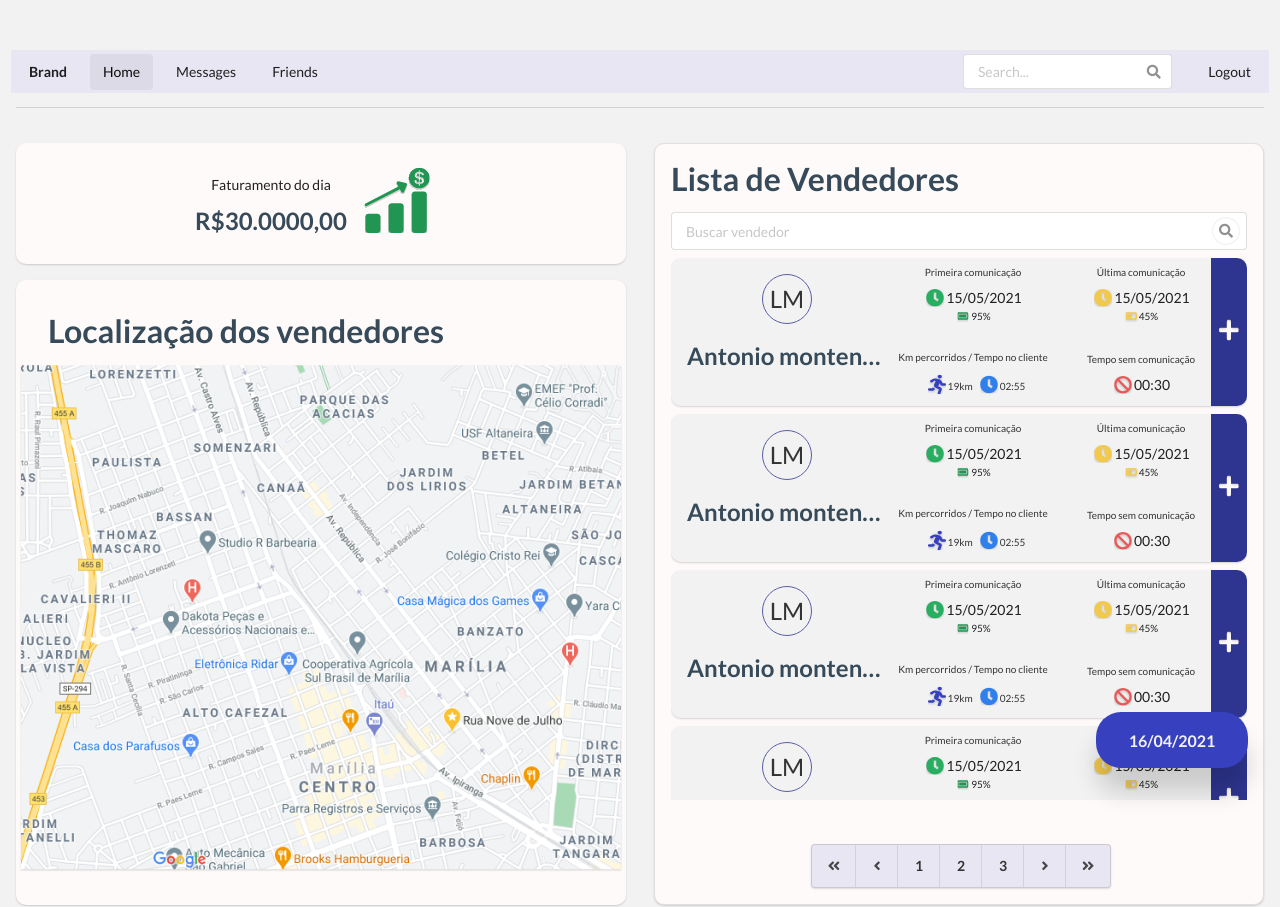
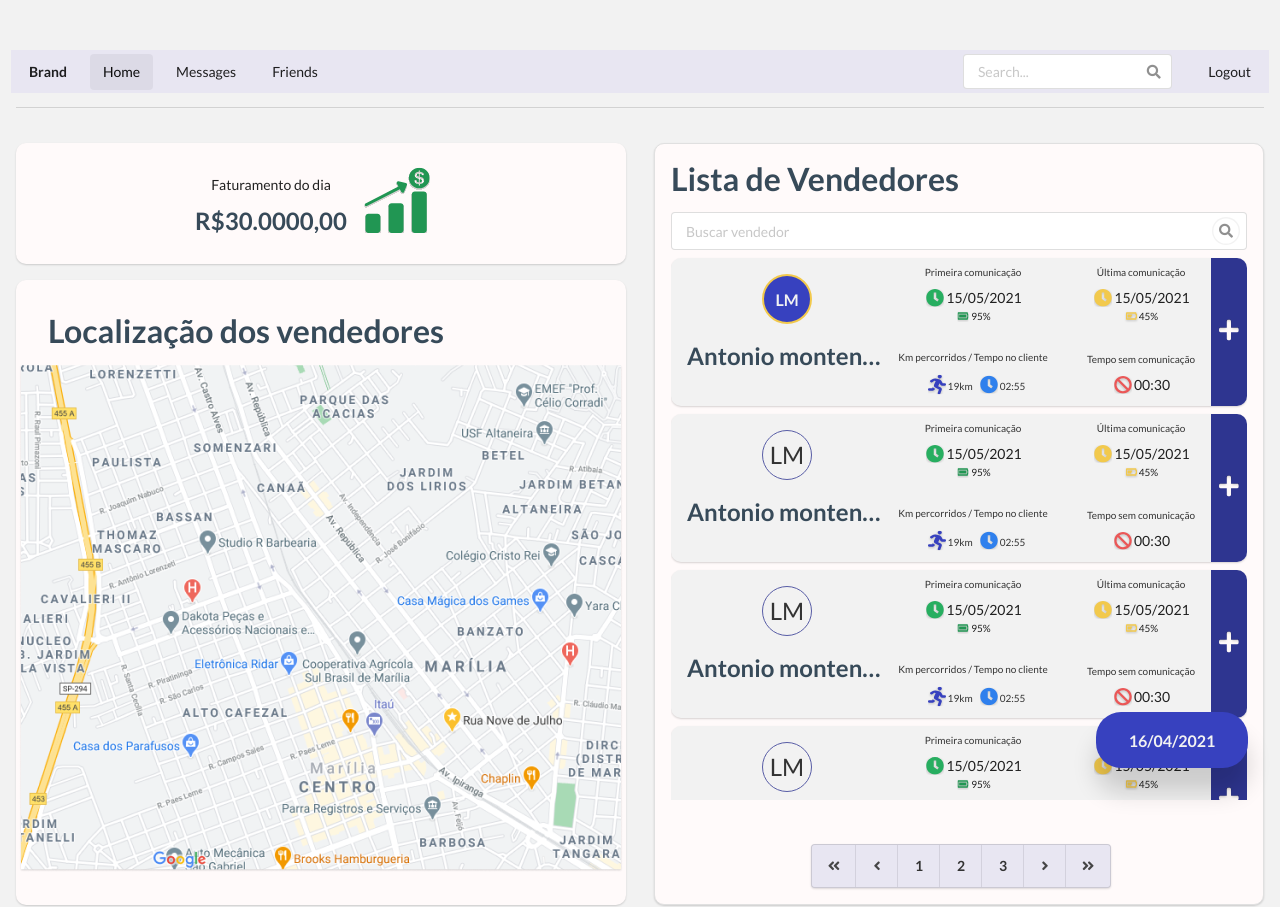
Before and after one commit to HelioHarada/dashboard-gerencialweb, a website: page index.html in a window 1280 px wide. Shown: the top 907 px of the page. Drawn offline with nearby package versions, Linux system fonts and the light colour scheme.

Commit message:
add id icone map

```diff
--- a/index.html
+++ b/index.html
@@ -101,7 +101,7 @@
                                         <div class="fs-card-vendedor">
 
                                             <!-- card avatar -->
-                                            <div class="fs-box-avatar">
+                                            <div id="fs-icon-map" class="fs-box-avatar">
                                                 <div class="fs-avatar">
                                                     <span>LM</span>
                                                 </div>
--- a/style.scss
+++ b/style.scss
@@ -571,6 +571,25 @@ h6 {
 }
 }
 
+#fs-icon-map .fs-avatar{
+  background-color: #3741BF;
+  border: 2px solid #F2C94C;
+
+  span{
+    font-family: Lato;
+    font-style: normal;
+    font-weight: bold;
+    font-size: 16px;
+    line-height: 17px;
+    /* identical to box height */
+
+    text-align: center;
+
+    /* Gray 6 */
+
+    color: #F2F2F2;
+  }
+}
 
 
 /*# sourceMappingURL=style.css.map */
```
Also changed, not shown: style.css, 1 other file.
